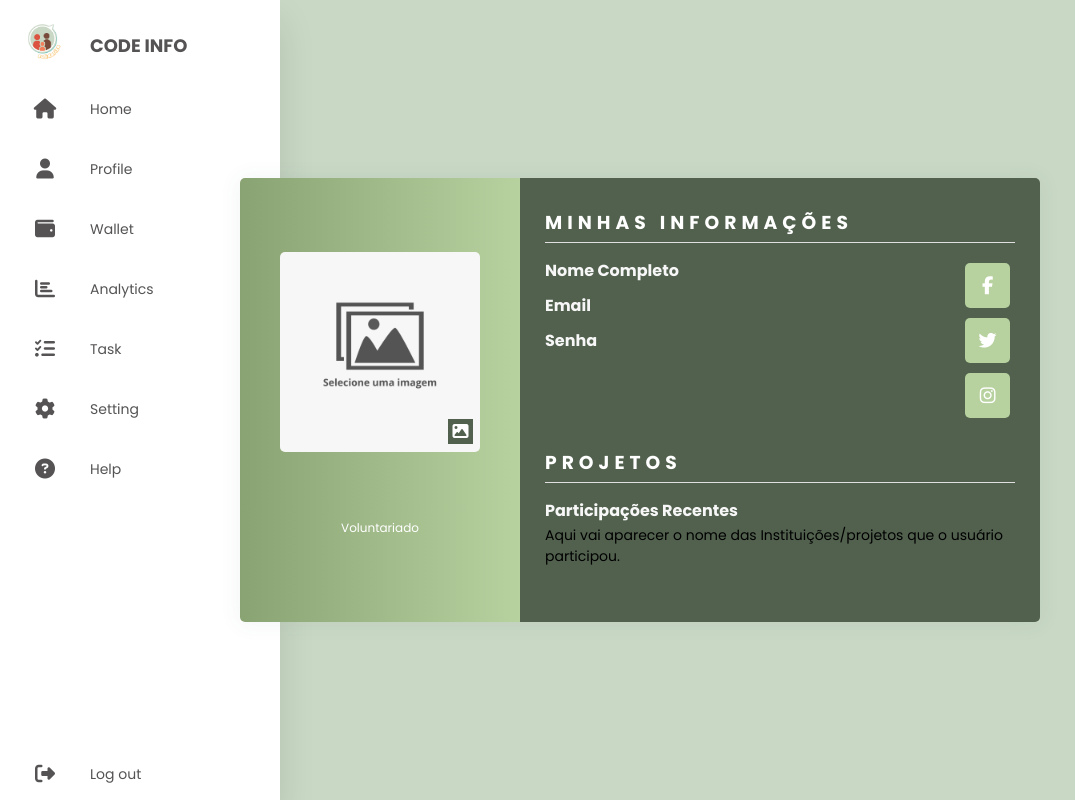
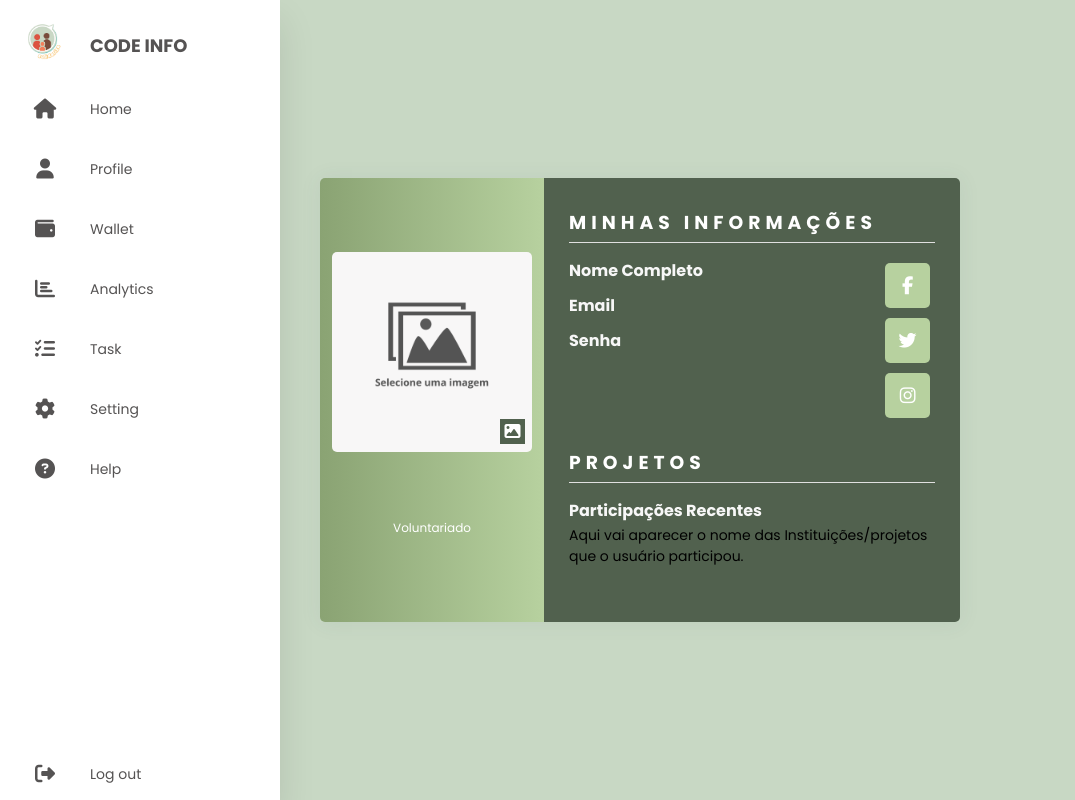
Before and after one commit to smariarnhold/PW-trabalho, a plain HTML site: page perfil.html in a window 1280 px wide. Shown: the whole page, without its empty margins (0-1075 px from the left). Drawn offline with Linux system fonts and the light colour scheme.

Commit message:
Update perfil.css

```diff
--- a/css/perfil.css
+++ b/css/perfil.css
@@ -1,11 +1,3 @@
-/*reset geral*/
-* {
-  margin: 0;
-  padding: 0;
-  box-sizing: border-box;
-  list-style: none;
-}
-
 
 /*dividindo a div principal em dois lados*/
 .wrapper {
@@ -13,9 +5,10 @@
   top: 50%;
   left: 50%;
   transform: translate(-50%, -50%);
-  width: 800px;
+  max-width: 50%;
   display: flex;
   box-shadow: 0 1px 20px 0 rgba(69, 90, 100, 0.08);
+  flex-wrap: wrap;
 
 }
 
@@ -56,7 +49,7 @@
 
 }
 
-/*estilizando a div direita geral (em cima e embaixo)*/
+/*estilizando a div direita geral (parte informações e projetos)*/
 .wrapper .right {
   width: 65%;
   background: #51614e;
@@ -96,8 +89,7 @@
 .wrapper .right .data p {
   font-size: 14px;
   margin-bottom: 10px;
-  color: black;
-
+  color: #000000;
 }
 
 /*estilizando as tags de redes sociais*/
@@ -147,3 +139,19 @@
   right: 7px;
   background-color: #51614e;
 }
+
+/*Tornando Responsivo - Tela Maior*/
+@media screen and (max-width: 900px) {
+  .wrapper .left .right{
+
+  grid-template-columns: repeat(2, 1fr);
+  }
+}
+
+/*Tornando Responsivo - Tela Menor*/
+@media screen and (max-width: 768px) {
+  .wrapper .left .right{
+
+  grid-template-columns: 1fr;
+  }
+}
```
